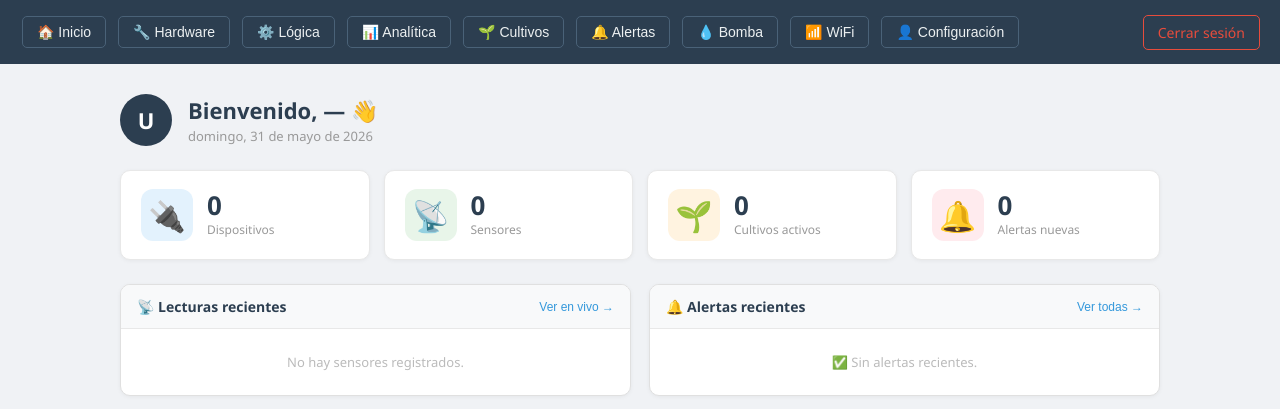
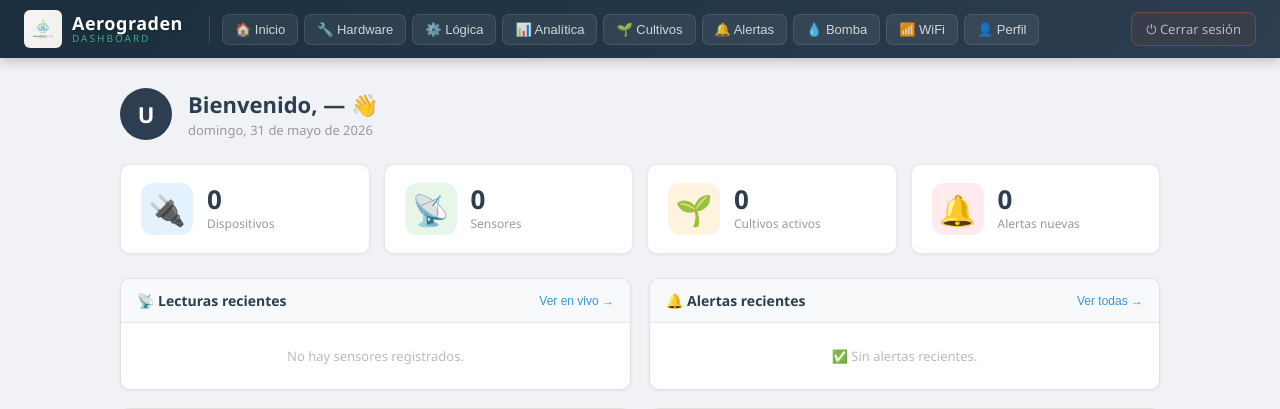
Before and after one commit to Dayz0n/aerogarden, a Flask app: page /dashboard in a window 1280 px wide. Shown: the top 409 px of the page. Run offline with Flask 3, Linux system fonts and the light colour scheme; the visitor is signed in with stand-in values (Sample User, id 1); data that the repository does not hold is empty.

Commit message:
feat: nav con logo Aerograden y botones visibles

```diff
--- a/templates/dashboard.html
+++ b/templates/dashboard.html
@@ -14,57 +14,142 @@
         }
 
         nav {
-            background: #2c3e50;
-            padding: 12px 20px;
+            background: linear-gradient(135deg, #1a2e3d 0%, #2c3e50 100%);
+            padding: 0 24px;
             display: flex;
             align-items: center;
-            gap: 8px;
+            gap: 2px;
             flex-wrap: wrap;
+            box-shadow: 0 2px 12px rgba(0,0,0,0.25);
+            min-height: 58px;
+            position: sticky;
+            top: 0;
+            z-index: 100;
+        }
+
+        .nav-logo {
+            display: flex;
+            align-items: center;
+            gap: 10px;
+            margin-right: 16px;
+            padding: 10px 0;
+            flex-shrink: 0;
+            text-decoration: none;
+        }
+
+        .nav-logo img {
+            height: 38px;
+            width: auto;
+            object-fit: contain;
+            border-radius: 6px;
+        }
+
+        .nav-logo-texto {
+            font-size: 18px;
+            font-weight: 800;
+            color: #fff;
+            letter-spacing: 0.5px;
+            text-shadow: 0 1px 4px rgba(0,0,0,0.3);
+            line-height: 1.1;
+        }
+
+        .nav-logo-texto span {
+            color: #4fc3a1;
+            display: block;
+            font-size: 10px;
+            font-weight: 500;
+            letter-spacing: 2px;
+            text-transform: uppercase;
+            opacity: 0.8;
+        }
+
+        .nav-divider {
+            width: 1px;
+            height: 28px;
+            background: rgba(255,255,255,0.15);
+            margin: 0 8px;
+            flex-shrink: 0;
         }
 
         nav button {
-            background: transparent;
-            color: #ecf0f1;
-            border: 1px solid #4a6278;
-            padding: 7px 14px;
-            border-radius: 5px;
+            background: rgba(255,255,255,0.07);
+            color: rgba(236,240,241,0.85);
+            border: 1px solid rgba(255,255,255,0.1);
+            padding: 7px 12px;
+            border-radius: 7px;
             cursor: pointer;
-            font-size: 14px;
-            transition: background 0.2s;
+            font-size: 13px;
+            font-weight: 500;
+            transition: all 0.18s ease;
             position: relative;
+            display: flex;
+            align-items: center;
+            gap: 5px;
+            white-space: nowrap;
+            margin: 8px 2px;
         }
 
-        nav button:hover { background: #3d5166; }
-
-        nav a {
-            margin-left: auto;
-            color: #e74c3c;
-            text-decoration: none;
-            font-size: 14px;
-            border: 1px solid #e74c3c;
-            padding: 7px 14px;
-            border-radius: 5px;
-            transition: background 0.2s;
+        nav button:hover {
+            background: rgba(255,255,255,0.16);
+            color: #fff;
+            border-color: rgba(255,255,255,0.25);
+            transform: translateY(-1px);
+            box-shadow: 0 3px 8px rgba(0,0,0,0.2);
         }
 
-        nav a:hover { background: #e74c3c; color: white; }
+        nav button:active {
+            transform: translateY(0);
+            box-shadow: none;
+        }
+
+        nav button.nav-btn-activo {
+            background: rgba(79,195,161,0.2);
+            color: #4fc3a1;
+            border-color: rgba(79,195,161,0.4);
+        }
+
+        .nav-logout {
+            margin-left: auto;
+            display: flex;
+            align-items: center;
+            gap: 6px;
+            color: rgba(236,240,241,0.7) !important;
+            text-decoration: none;
+            font-size: 13px;
+            font-weight: 500;
+            padding: 7px 14px;
+            border-radius: 8px;
+            border: 1px solid rgba(231,76,60,0.4) !important;
+            background: rgba(231,76,60,0.08);
+            transition: all 0.2s ease;
+            white-space: nowrap;
+            flex-shrink: 0;
+        }
+
+        .nav-logout:hover {
+            background: rgba(231,76,60,0.85) !important;
+            color: white !important;
+            border-color: #e74c3c !important;
+            transform: translateY(-1px);
+        }
 
         /* Badge de alertas nuevas */
         .badge-nav {
             position: absolute;
-            top: -6px;
-            right: -6px;
+            top: 2px;
+            right: 4px;
             background: #e74c3c;
             color: white;
-            border-radius: 50%;
-            font-size: 10px;
+            border-radius: 10px;
+            font-size: 9px;
             font-weight: 700;
-            width: 18px;
-            height: 18px;
-            display: flex;
+            min-width: 16px;
+            height: 16px;
+            padding: 0 4px;
+            display: none;
             align-items: center;
             justify-content: center;
-            display: none;
+            box-shadow: 0 1px 4px rgba(0,0,0,0.3);
         }
 
         .seccion {
@@ -499,6 +584,14 @@
 <body>
 
 <nav>
+    <div class="nav-logo">
+        <img src="{{ url_for('static', filename='img/logo.jpg') }}" alt="Aerograden">
+        <div class="nav-logo-texto">
+            Aerograden
+            <span>Dashboard</span>
+        </div>
+    </div>
+    <div class="nav-divider"></div>
     <button onclick="mostrarSeccion('dashboard-contenido')">🏠 Inicio</button>
     <button onclick="mostrarSeccion('seccion-hardware')">🔧 Hardware</button>
     <button onclick="mostrarSeccion('seccion-logica')">⚙️ Lógica</button>
@@ -510,8 +603,8 @@
     </button>
     <button onclick="mostrarSeccion('seccion-relevador'); cargarSeccionRelevador()">💧 Bomba</button>
     <button onclick="mostrarSeccion('seccion-wifi'); cargarRedActual()">📶 WiFi</button>
-    <button onclick="mostrarSeccion('seccion-configuracion')">👤 Configuración</button>
-    <a href="/logout">Cerrar sesión</a>
+    <button onclick="mostrarSeccion('seccion-configuracion')">👤 Perfil</button>
+    <a href="/logout" class="nav-logout">⏻ Cerrar sesión</a>
 </nav>
 
 
```
